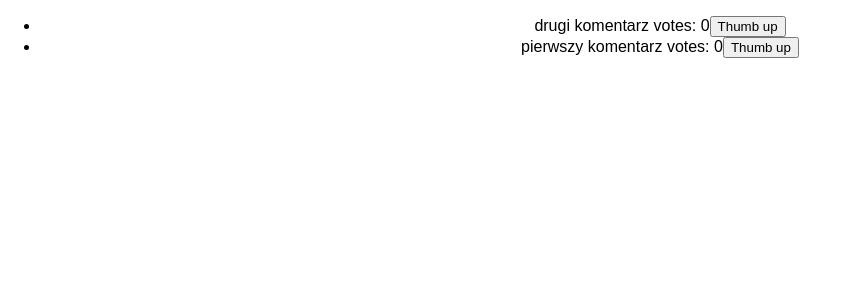
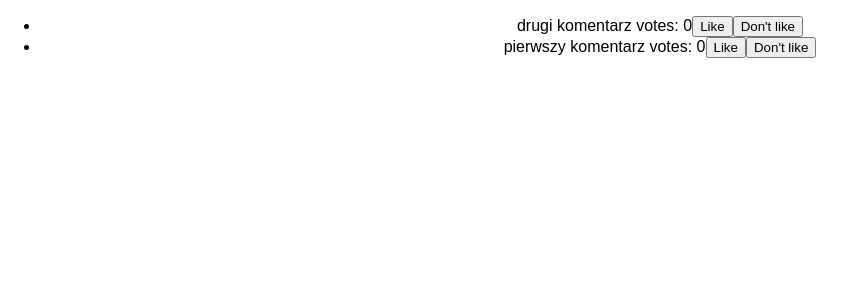
Before and after one commit to GKonar/Redux_19, a React (Create React App) app: page / in a window 1280 px wide. Shown: the top 300 px of the page, without its empty margins (0-855 px from the left). Built offline with nearby package versions, Linux system fonts and the light colour scheme.

Commit message:
Add Thumb_Down

```diff
--- a/src/Comment.js
+++ b/src/Comment.js
@@ -1,9 +1,11 @@
 import React from 'react';
-import { thumbUpComment } from './actions';
+//import { thumbUpComment } from './actions';
 
-const Comment = ({text, votes, id, thumbUpComment}) =>
+const Comment = ({text, votes, id, thumbUpComment, thumbDownComment}) =>
 <li>
-	{text} <span>votes: {votes}</span><button onClick={() => thumbUpComment(id)}>Thumb up</button>
+	{text} 	<span>votes: {votes}</span>
+			<button onClick={() => thumbUpComment(id)}>Like</button>
+			<button onClick={() => thumbDownComment(id)}>Don't like</button>
 </li>;
 
 export default Comment;
--- a/src/CommentContainer.js
+++ b/src/CommentContainer.js
@@ -2,10 +2,12 @@
 
 import { connect } from 'react-redux';
 import Comment from './Comment';
-import { thumbUpComment } from './actions'; //  ?? dlaczego z index ?? // było index :)
+import { thumbUpComment } from './actions'; //  ?? dlaczego z index ?? // było index, zmieniłem na actions
+import { thumbDownComment } from './actions';
 
 const mapDispatchToProps = dispatch => ({	//Metoda ta MAPUJE odpowiednie wywołanie akcji do porpsów
-  thumbUpComment: (id) => dispatch(thumbUpComment(id))
+  thumbUpComment: (id) => dispatch(thumbUpComment(id)),
+  thumbDownComment: (id) => dispatch(thumbDownComment(id))
 });
 
 export default connect(null, mapDispatchToProps)(Comment);
--- a/src/comments.js
+++ b/src/comments.js
@@ -21,7 +21,7 @@ function comments(state = [], action) {
 					}
                 });
         case REMOVE_COMMENT:
-       		return state.filter(comment => comment.id !== action.id)
+       		return state.filter(comment => comment.id !== action.id);
        	case THUMB_UP_COMMENT:
        		return state.map(comment => {
 					if (comment.id === action.id) {
```
